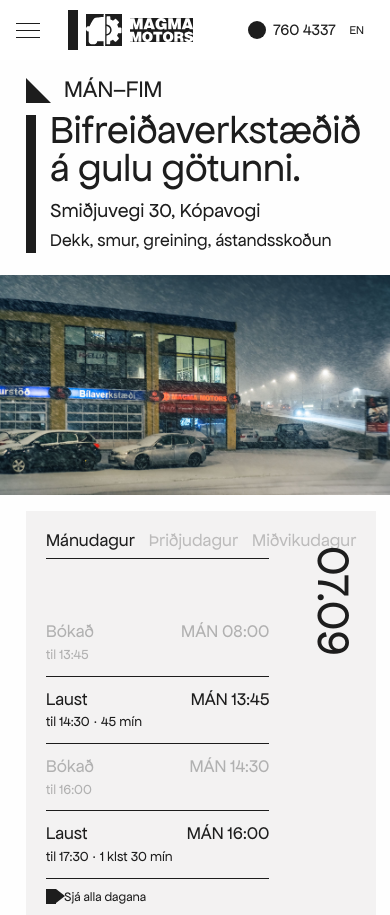
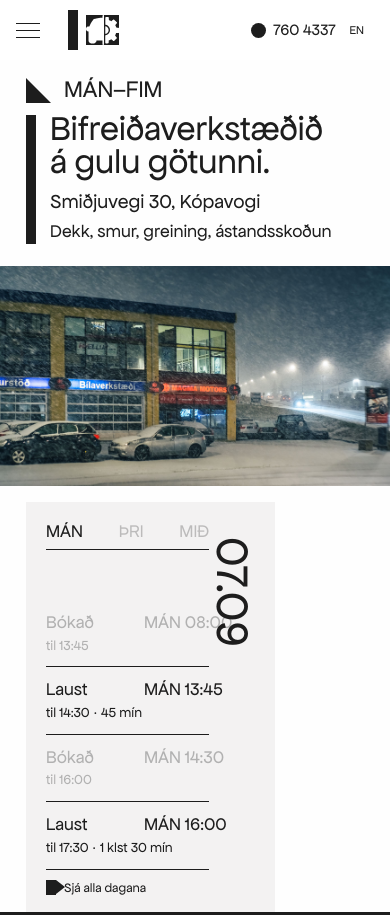
Before and after one commit to SindriMar02/magma-preview, a plain HTML site: page index.html in a window 390 px wide. Shown: the top 915 px of the page. Drawn offline with Linux system fonts and the light colour scheme.

Commit message:
Deploy e6f3397 (noindex preview)

```diff
--- a/app.js
+++ b/app.js
@@ -181,6 +181,11 @@
     if (diff === 1) return t('tomorrow');
     return dayName(d);
   }
+  function tabShort(d) {
+    var diff = Math.round((d.getTime() - TODAY.getTime()) / 86400000);
+    if (diff === 0) return lang === 'is' ? 'Í dag' : 'Today';
+    return t('dshort')[d.getDay()];
+  }
   function fitsList(len) {
     var names = SVC_KEYS.filter(function (k) { return SERVICES[k].dur <= len; }).map(function (k) { return SERVICES[k].short[lang]; });
     return names;
@@ -212,7 +217,9 @@
   function renderAgendaDays() {
     agendaDays.innerHTML = '';
     AGENDA.forEach(function (d, i) {
-      var b = el('button', 'agenda__day' + (i === state.agendaDay ? ' is-active' : ''), tabLabel(d));
+      var b = el('button', 'agenda__day' + (i === state.agendaDay ? ' is-active' : ''));
+      b.appendChild(el('span', 'd-full', tabLabel(d)));
+      b.appendChild(el('span', 'd-short', tabShort(d)));
       b.type = 'button'; b.setAttribute('role', 'tab'); b.setAttribute('aria-selected', i === state.agendaDay ? 'true' : 'false');
       b.addEventListener('click', function () {
         if (state.agendaDay === i) return;
--- a/index.html
+++ b/index.html
@@ -11,7 +11,7 @@
 <meta name="theme-color" content="#fefefe">
 <link rel="preload" as="font" type="font/woff2" href="assets/fonts/ApfelGrotezk-Regular.woff2" crossorigin>
 <link rel="preload" as="font" type="font/woff2" href="assets/fonts/ApfelGrotezk-Fett.woff2" crossorigin>
-<link rel="stylesheet" href="styles.css?v=08073bae">
+<link rel="stylesheet" href="styles.css?v=76d9693e">
 </head>
 <body class="is-loading" data-lang="is">
 
@@ -296,6 +296,6 @@
   </div>
 </footer>
 
-<script src="app.js?v=12e9da56" defer></script>
+<script src="app.js?v=5d676424" defer></script>
 </body>
 </html>
--- a/styles.css
+++ b/styles.css
@@ -103,6 +103,7 @@ body:not(.is-loading) .header__logo{opacity:1}
 .agenda__days{display:flex;justify-content:space-between;align-items:flex-start;gap:14px;border-bottom:1px solid var(--ink)}
 .agenda__day{font-size:clamp(16px,1.39vw,20px);line-height:1.45;padding-bottom:5px;opacity:.25;transition:opacity .1s;text-transform:capitalize;white-space:nowrap}
 .agenda__day.is-active{opacity:1}
+.d-short{display:none}
 @media (hover:hover){.agenda__day:hover{opacity:.5}.agenda__day.is-active:hover{opacity:1}}
 .agenda__list{flex:1;display:flex;flex-direction:column;justify-content:flex-end;transition:opacity .25s var(--ease)}
 .agenda__list.is-fading{opacity:0}
@@ -333,6 +334,7 @@ body.static .header__logo{opacity:1}
   .menu{padding-top:90px}
   .content{padding-top:76px}
   .hero{display:flex;flex-direction:column}
+  .hero > *{min-width:0}
   .hero__text{order:-1;margin:0 0 22px}
   .hero__media{margin:0 calc(-1*var(--gutter)) 0;width:auto;height:56vw;min-height:220px}
   .agenda{margin:16px 0 0;height:auto;min-height:410px}
@@ -385,11 +387,24 @@ body.static .header__logo{opacity:1}
   .footer__row{flex-direction:column;align-items:flex-start;gap:6px;padding:20px 0}
   .footer__colophon{text-align:left}
 }
+/* very narrow: the wordmark yields to the mark, so the phone number never collides
+   with it. The h1 two lines below carries the name in words. */
+@media (max-width:599px){
+  /* Icelandic weekday names are long: three of them cannot share a narrow row, and a
+     nowrap tab row is what pushed the whole panel past the viewport at 320. */
+  .d-full{display:none}.d-short{display:inline}
+  .logo__word{display:none}
+  .logo__mark{height:30px}
+  .header__tel{font-size:15px}
+  .header__tel .gl-circle{width:15px;height:15px}
+}
 @media (max-width:479px){
   .calendar__cell{min-height:84px}
   .nav__item a,.header__tel{font-size:16px}
   .agenda__day{font-size:18px}
   .agenda__item-title,.agenda__item-info{font-size:18px}
   .agenda__timetable{width:72%}
-  .hero h1{font-size:40px}
+  .hero h1{font-size:clamp(28px,9vw,40px)}
+  .tile__title,.tile__date{font-size:clamp(18px,5.6vw,24px)}
+  .agenda__timetable{width:78%}
 }
```
Also changed, not shown: build.txt.
